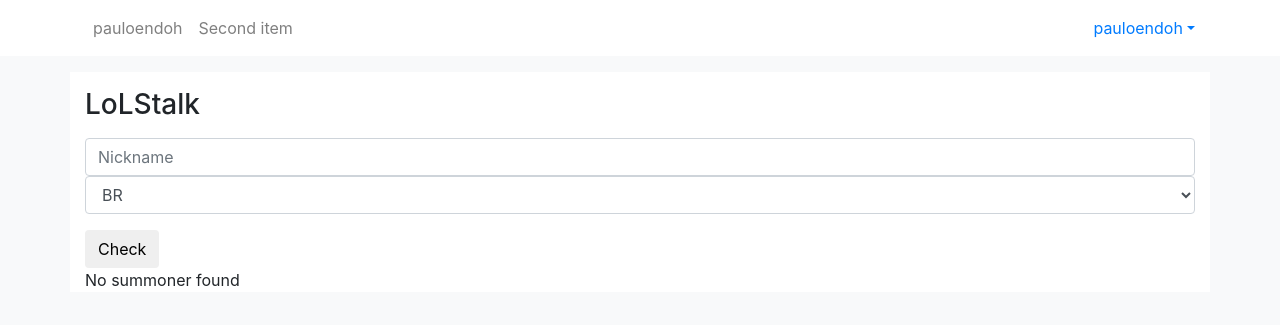
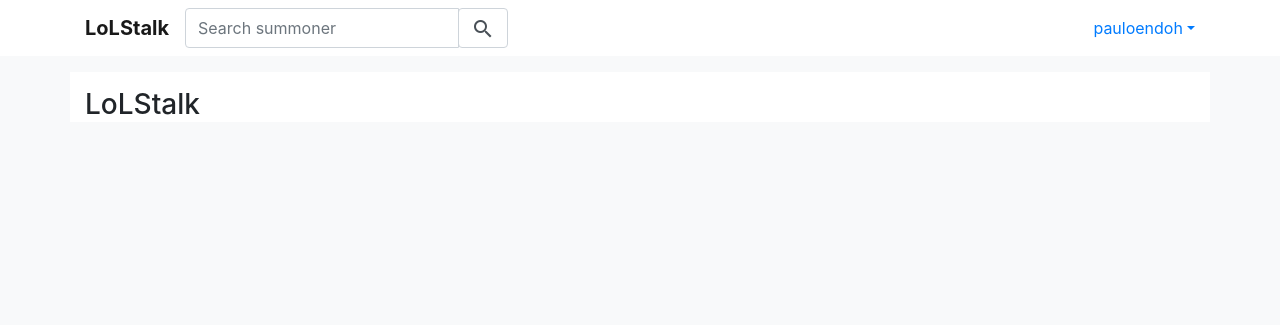
Before and after one commit to pauloendoh/lolStalk, a Django app: page / in a window 1280 px wide. Shown: the top 325 px of the page. Run offline with Django 3.2, Linux system fonts and the light colour scheme; a user stored in the database is signed in; some libraries are stand-ins or nearby versions.

Commit message:
Search summoner added

```diff
--- a/core/templates/base.html
+++ b/core/templates/base.html
@@ -26,6 +26,9 @@
     <!-- My custom css -->
     <link href="{% static 'styles/main.css' %}" rel="stylesheet">
 
+    <!--Google Icons-->
+    <link rel="stylesheet" href="https://fonts.googleapis.com/icon?family=Material+Icons">
+
 </head>
 
 <body class="bg-light">
@@ -33,11 +36,22 @@
 <nav class="navbar navbar-expand-sm bg-white navbar-light">
     <div class="container">
         <ul class="navbar-nav mr-auto">
+
+            <!-- Brand -->
             <li class="nav-item">
-                <a class="nav-link" href="">{{ user.username }}</a>
+                <a class="navbar-brand font-weight-bold" href="{% url 'home' %}">LoLStalk</a>
             </li>
+
+            <!-- Search box -->
             <li class="nav-item">
-                <a class="nav-link" href="">Second item</a>
+                <form class="form-inline" method="get" action="{% url 'search' %}">
+                    <div class="input-group">
+                        <input type="text" class="form-control" name="nickname" placeholder="Search summoner" {% if request.GET.nickname %}value="{{ request.GET.nickname }}"{% endif %}/>
+                        <div class="input-group-append">
+                            <button class="form-control"><i class="material-icons align-middle">search</i></button>
+                        </div>
+                    </div>
+                </form>
             </li>
         </ul>
 
--- a/core/templates/home.html
+++ b/core/templates/home.html
@@ -7,26 +7,7 @@
 
 <div class="container bg-white mt-3">
     <h3 class="pt-3">LoLStalk</h3>
-    <form class="mt-3" method="get">
-        <input id="nickname" class="form-control" type="text" name="nickname" placeholder="Nickname" required {% if request.GET.nickname %}value="{{ request.GET.nickname }}" {% endif %}>
-        <div class="form-group">
-            <select name="region" id="region" class="form-control">
-                <option value="BR1" {% ifequal request.GET.region 'BR1' %}selected{% endifequal %} >BR</option>
-                <option value="NA1" {% ifequal request.GET.region 'NA1' %}selected{% endifequal %}>NA</option>
-            </select>
-        </div>
-        <button id="submit" class="btn">Check</button>
-        {% if summoner.id %}
-        <p>ID: {{ summoner.id }}</p>
-        <p>Account ID: {{ summoner.accountId }}</p>
-        <p>Summoner name: {{ summoner.name }}</p>
-        <p>Profile Icon ID: {{ summoner.profileIconId }}</p>
-        <p>Summoner level: {{ summoner.summonerLevel }}</p>
-        {% else %}
-        <p>No summoner found</p>
-        {% endif %}
 
-    </form>
 </div>
 
 {% endblock %}
--- a/core/templates/login.html
+++ b/core/templates/login.html
@@ -50,7 +50,7 @@
                 </div>
 
                 <div class="pt-4">
-                    <p class="text-center font-weight-bold">----- CREATE AN ACCOUNT -----</p>
+                    <p class="text-center font-weight-bold">----- OR -----</p>
                 </div>
 
                 <!-- Sign up form -->
@@ -82,7 +82,7 @@
 
                     <button type="submit" class="btn btn-primary font-weight-bold float-left">Sign up</button>
 
-                    <span class="float-right">Already have an account? <a class="text-primary" href="{% url 'login' %}">Sign in</a></span>
+                    <span class="float-right">Don't have an account? <a class="text-primary" href="{% url 'home' %}">Sign up</a></span>
 
                 </form>
 
--- a/core/urls.py
+++ b/core/urls.py
@@ -7,4 +7,6 @@ urlpatterns = [
     path('', views.home, name='home'),
     path('login/', auth_views.login, {'template_name': 'login.html'}, name='login'),
     path('logout/', auth_views.logout, {'next_page': '/'}, name='logout'),
+    path('search', views.search, name='search' ),
+    path('summoner/<str:region>/<str:nickname>', views.summoner, name='summoner' ),
 ]
--- a/core/views.py
+++ b/core/views.py
@@ -4,6 +4,8 @@ from django.contrib.auth.forms import UserCreationForm
 from django.shortcuts import render, redirect
 
 from core.forms import SignUpForm
+
+api_key = "RGAPI-749554e2-3874-4036-bf4a-b94d29aafd18"
 
 
 def home(request):
@@ -27,13 +29,64 @@ def home(request):
         nickname = request.GET['nickname']
         region = request.GET['region']
         response = requests.get(
-            'https://' + region + '.api.riotgames.com/lol/summoner/v3/summoners/by-name/' + nickname + '?api_key=RGAPI-90ab841e-f0e2-4ba4-ae02-f871df546eec')
+            'https://' + region + '.api.riotgames.com/lol/summoner/v3/summoners/by-name/' + nickname + '?api_key=' + api_key)
         summoner = response.json()
+        summoner_id = summoner['id']
+        print("Summoner ID: " + str(summoner_id))
 
     return render(request, 'home.html', {"summoner": summoner})
+
 
 def login(request):
     if request.user.is_authenticated:
         return redirect('home')
-    else:
-        return render(request, 'login.html')
+    return render(request, 'login.html')
+
+
+def search(request):
+    summoners = []
+    if 'nickname' in request.GET:
+        nickname = request.GET['nickname']
+
+        # Getting summoner from BR1
+        response = requests.get(
+            'https://br1.api.riotgames.com/lol/summoner/v3/summoners/by-name/' + nickname + '?api_key=' + api_key)
+        summoner = response.json()
+        if 'accountId' in summoner:
+            summoner['region'] = 'BR1'
+            summoners.append(summoner)
+
+        # Getting summoner from NA1
+        response = requests.get(
+            'https://na1.api.riotgames.com/lol/summoner/v3/summoners/by-name/' + nickname + '?api_key=' + api_key)
+        summoner = response.json()
+        if 'accountId' in summoner:
+            summoner['region'] = 'NA1'
+            summoners.append(summoner)
+
+        return render(request, 'search.html', {"summoners": summoners})
+
+def summoner(request, region, nickname):
+
+    response = requests.get(
+            'https://'+region+'.api.riotgames.com/lol/summoner/v3/summoners/by-name/' + nickname + '?api_key=' + api_key)
+    summoner = response.json()
+    if  not 'accountId' in summoner:
+        return redirect('home')
+
+    account_id = str(summoner['accountId'])
+    response = requests.get("https://"+region+".api.riotgames.com/lol/match/v3/matchlists/by-account/"+ account_id +"/recent?api_key="+api_key)
+    recent_matches = response.json()
+
+    detailed_matches = {}
+
+    for match in recent_matches["matches"]:
+
+        game_id = str(match["gameId"])
+
+        response = requests.get("https://" + region + ".api.riotgames.com/lol/match/v3/matches/" + game_id + "?api_key=" + api_key)
+        detailed_matches = response.json()
+
+
+
+    return render(request, 'summoner.html', {"region": region, "summoner": summoner, "matches":detailed_matches })
```
Also changed, not shown: core/templates/search.html (added, +26 -0 lines), core/templates/summoner.html (added, +21 -0 lines), db.sqlite3.
